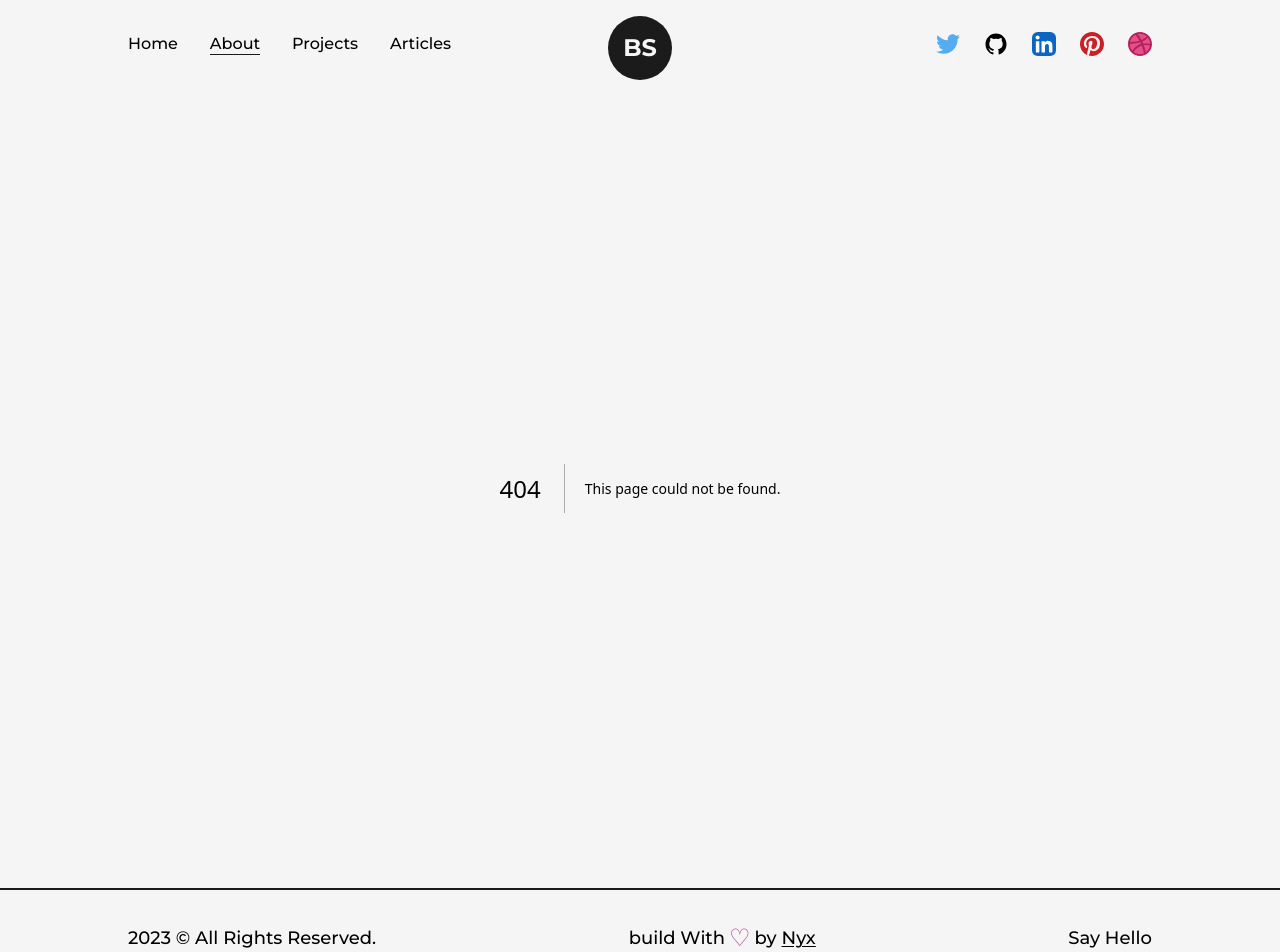
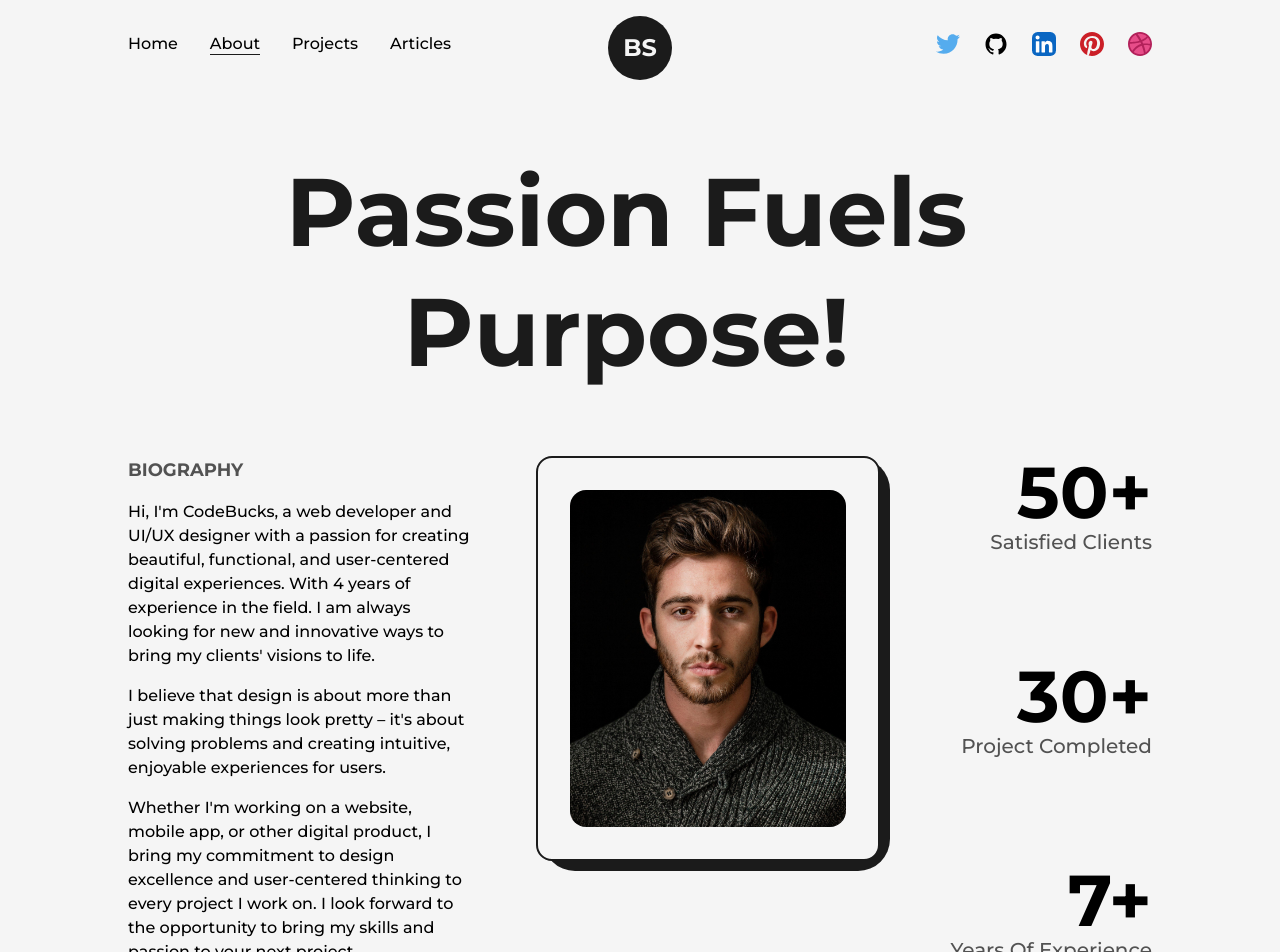
Before and after one commit to hoanngocle/my-portfolio, a Next.js app: page /about in a window 1280 px wide. Before the commit this address had no page. Shown: the top 952 px of the page. Built offline with nearby package versions, Linux system fonts and the light colour scheme.

Commit message:
Add About page

```diff
--- /dev/null
+++ b/app/about/page.tsx
@@ -0,0 +1,69 @@
+import { Metadata } from 'next';
+import AnimatedText from '../components/elements/AnimatedText';
+import Layout from '../components/Layout';
+import profilePic from '../../public/images/profile/developer-pic-2.jpg';
+import Image from 'next/image';
+import AnimatedNumbers from '../components/elements/AnimatedNumbers';
+
+export const metadata: Metadata = {
+    title: 'Dev Dreaming | About',
+    description: 'My portfolio create by Nyx'
+};
+
+export default function About() {
+    return (
+        <article className='flex flex-col items-center w-full justify-center'>
+            <Layout className='pt-16'>
+                <AnimatedText text='Passion Fuels Purpose!' className='mb-16' />
+                <div className='grid w-full grid-cols-8 gap-16'>
+                    <div className='col-span-3 flex flex-col items-start justify-start'>
+                        <h2 className='mb-4 text-lg font-bold uppercase text-dark/75'>Biography</h2>
+                        <p className='font-medium'>
+                            Hi, I'm CodeBucks, a web developer and UI/UX designer with a passion for creating beautiful,
+                            functional, and user-centered digital experiences. With 4 years of experience in the field.
+                            I am always looking for new and innovative ways to bring my clients' visions to life.
+                        </p>
+
+                        <p className='mt-4 font-medium'>
+                            I believe that design is about more than just making things look pretty – it's about solving
+                            problems and creating intuitive, enjoyable experiences for users.
+                        </p>
+                        <p className='mt-4 font-medium'>
+                            Whether I'm working on a website, mobile app, or other digital product, I bring my
+                            commitment to design excellence and user-centered thinking to every project I work on. I
+                            look forward to the opportunity to bring my skills and passion to your next project.
+                        </p>
+                    </div>
+
+                    <div className='col-span-3 relative h-max rounded-2xl border-2 border-solid border-dark bg-light p-8'>
+                        <div className='absolute top-0 -right-3 -z-10 w-[102%] h-[103%] rounded-[2rem] bg-dark' />
+                        <Image src={profilePic} alt='DevDreaming' className='w-full h-auto rounded-2xl' />
+                    </div>
+
+                    <div className='col-span-2 flex flex-col items-end justify-between'>
+                        <div className='flex flex-col items-end justify-center'>
+                            <span className='inline-block text-7xl font-bold'>
+                                <AnimatedNumbers value={50}></AnimatedNumbers>+
+                            </span>
+                            <h2 className='text-xl font-medium capitalize text-dark/75'>satisfied clients</h2>
+                        </div>
+
+                        <div className='flex flex-col items-end justify-center'>
+                            <span className='inline-block text-7xl font-bold'>
+                                <AnimatedNumbers value={30}></AnimatedNumbers>+
+                            </span>
+                            <h2 className='text-xl font-medium capitalize text-dark/75'>project completed</h2>
+                        </div>
+
+                        <div className='flex flex-col items-end justify-center'>
+                            <span className='inline-block text-7xl font-bold'>
+                                <AnimatedNumbers value={7}></AnimatedNumbers>+
+                            </span>
+                            <h2 className='text-xl font-medium capitalize text-dark/75'>years of experience</h2>
+                        </div>
+                    </div>
+                </div>
+            </Layout>
+        </article>
+    );
+}
--- /dev/null
+++ b/app/components/elements/AnimatedNumbers.tsx
@@ -0,0 +1,27 @@
+'use client';
+
+import { useMotionValue, useSpring, useInView } from 'framer-motion';
+import { useRef, useEffect } from 'react';
+
+function AnimatedNumbers({ value }: { value: number }) {
+    const ref = useRef(null);
+    const motionValue = useMotionValue(0);
+    const springValue = useSpring(motionValue, { duration: 3000 });
+    const isInView = useInView(ref, { once: true });
+    useEffect(() => {
+        if (isInView) {
+            motionValue.set(value);
+        }
+    }, [isInView, value, motionValue]);
+
+    useEffect(() => {
+        springValue.on('change', latest => {
+            if (ref.current && latest.toFixed(0) <= value) {
+                // @ts-ignore
+                ref.current.textContent = latest.toFixed(0);
+            }
+        });
+    }, [springValue, value]);
+    return <span ref={ref}></span>;
+}
+export default AnimatedNumbers;
--- a/app/layout.tsx
+++ b/app/layout.tsx
@@ -3,7 +3,6 @@
 import { Montserrat } from 'next/font/google';
 import Header from './components/Header';
 import Footer from './components/Footer';
-import HireMe from './components/HireMe';
 
 const montserrat = Montserrat({
     subsets: ['latin'],
--- a/app/page.tsx
+++ b/app/page.tsx
@@ -1,10 +1,11 @@
 import Image from 'next/image';
 import profilePic from './../public/images/profile/developer-pic-1.png';
-import AnimatedText from './components/AnimatedText';
+import AnimatedText from './components/elements/AnimatedText';
 import Link from 'next/link';
 import { LinkArrow } from './components/Icons';
 import Layout from './components/Layout';
 import HireMe from './components/HireMe';
+import lightBulb from './../public/images/svgs/miscellaneous_icons_1.svg';
 
 export default function Home() {
     return (
@@ -45,6 +46,9 @@
                 </div>
             </Layout>
             <HireMe />
+            <div className='absolute right-8 inline-block w-24'>
+                <Image src={lightBulb} alt={'IMACODER'} className='w-full h-auto' />
+            </div>
         </article>
     );
 }
--- a/tailwind.config.js
+++ b/tailwind.config.js
@@ -22,7 +22,7 @@
                 primaryDark: '#58E609'
             },
             animation: {
-                'spin-slow': 'spin 5s linear infinite'
+                'spin-slow': 'spin 8s linear infinite'
             }
         }
     },
```
Also changed, not shown: app/components/elements/AnimatedText.tsx (renamed from app/components/AnimatedText.tsx), public/images/circular-text.png (deleted), public/images/svgs/HireMe.svg (renamed from public/images/svgs/HireMe-transformed.svg).
